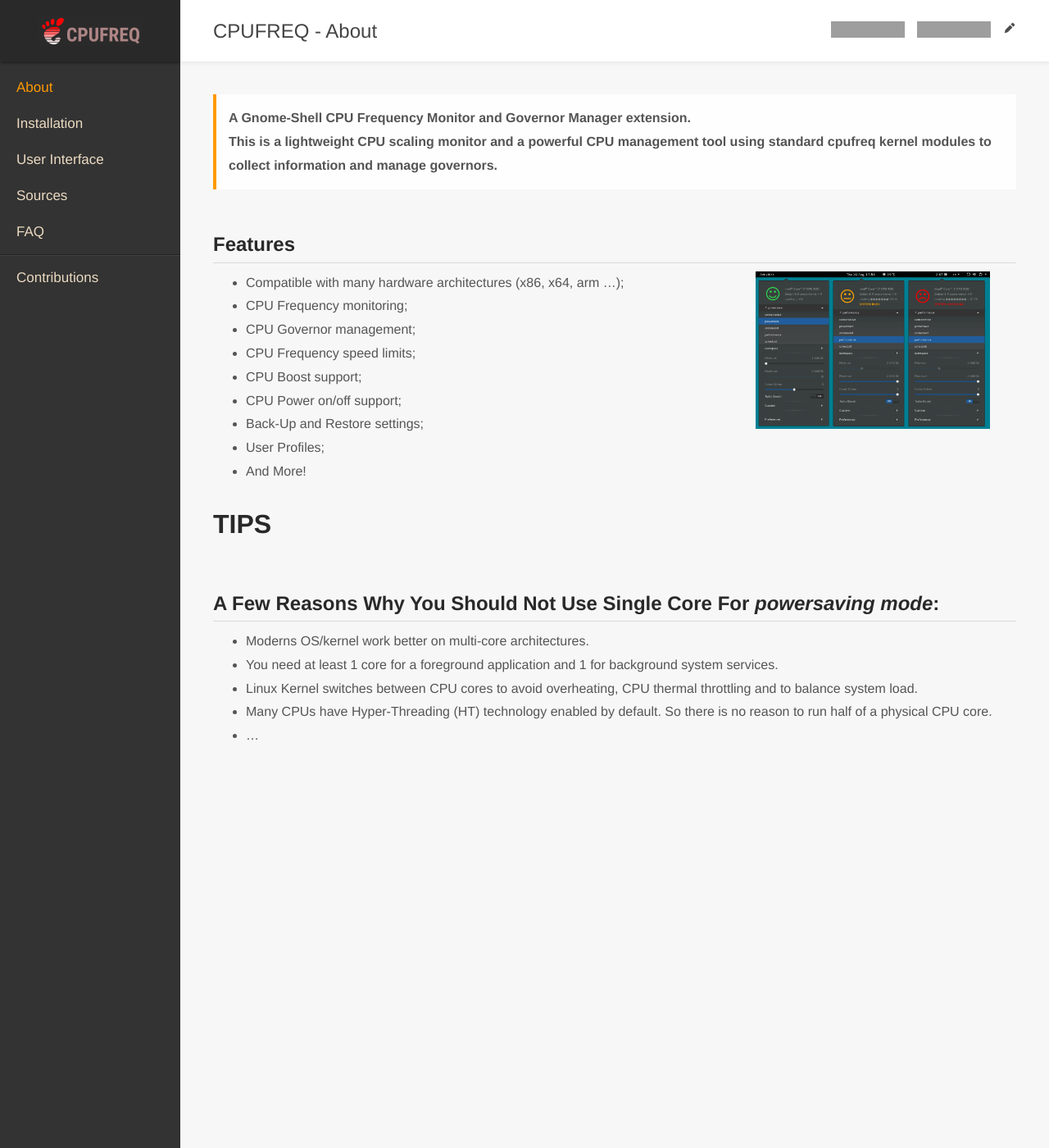
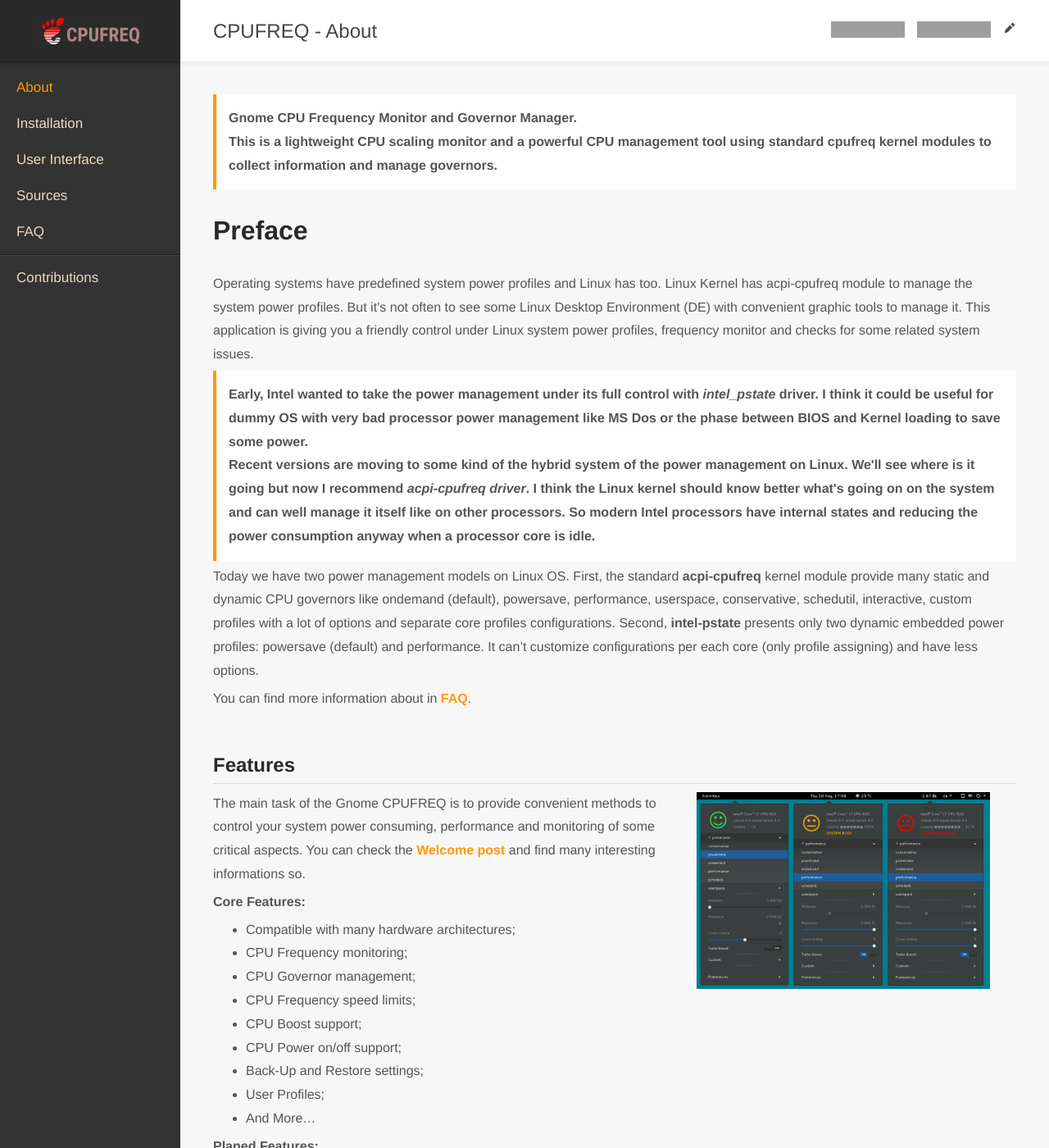
Before and after one commit to konkor/cpufreq, a Jekyll site: the page built from docs/about.md, in a window 1280 px wide and 1400 px high. Shown: the whole window at 82% size. Built offline with Jekyll 4.4.1, drawn with Linux system fonts in a browser that asks for light colours; some of the changed text lies outside the part shown; grey boxes are pictures that could not be loaded.

Commit message:
Add about page info

```diff
--- a/docs/about.md
+++ b/docs/about.md
@@ -1,13 +1,26 @@
 ---
 title: About
 permalink: /about/
-description: A Gnome-Shell CPU Frequency Monitor and Governor Manager extension. <br />This is a lightweight CPU scaling monitor and a powerful CPU management tool using standard cpufreq kernel modules to collect information and manage governors.
+description: Gnome CPU Frequency Monitor and Governor Manager.<br>This is a lightweight CPU scaling monitor and a powerful CPU management tool using standard cpufreq kernel modules to collect information and manage governors.
 ---
 
+# Preface
+
+Operating systems have predefined system power profiles and Linux has too. Linux Kernel has acpi-cpufreq module to manage the system power profiles. But it's not often to see some Linux Desktop Environment (DE) with convenient graphic tools to manage it. This application is giving you a friendly control under Linux system power profiles, frequency monitor and checks for some related system issues.
+
+<p class="description">Early, Intel wanted to take the power management under its full control with <i>intel_pstate</i> driver. I think it could be useful for dummy OS with very bad processor power management like MS Dos or the phase between BIOS and Kernel loading to save some power.<br>Recent versions are moving to some kind of the hybrid system of the power management on Linux. We'll see where is it going but now I recommend <i>acpi-cpufreq driver</i>. I think the Linux kernel should know better what's going on on the system and can well manage it itself like on other processors. So modern Intel processors have internal states and reducing the power consumption anyway when a processor core is idle.</p>
+
+Today we have two power management models on Linux OS. First, the standard **acpi-cpufreq** kernel module provide many static and dynamic CPU governors like ondemand (default), powersave, performance, userspace, conservative, schedutil, interactive, custom profiles with a lot of options and separate core profiles configurations. Second, **intel-pstate** presents only two dynamic embedded power profiles: powersave (default) and performance. It can't customize configurations per each core (only profile assigning) and have less options.
+
+You can find more information about in [FAQ](/cpufreq/faq).
+
 ## Features
-<img alt="screenshot" src="{{ "/assets/images/screenshot.png" | relative_url }}" align="right" height="192" style="margin:0 32px">
+<img alt="screenshot" src="{{ "/assets/images/screenshot.png" | relative_url }}" align="right" height="240" style="margin:0 32px">
 
-* Compatible with many hardware architectures (x86, x64, arm ...);
+The main task of the Gnome CPUFREQ is to provide convenient methods to control your system power consuming, performance and monitoring of some critical aspects. You can check the [Welcome post](/cpufreq/news/2018-02-26-hello-world/) and find many interesting informations so.
+
+**Core Features:**
+* Compatible with many hardware architectures;
 * CPU Frequency monitoring;
 * CPU Governor management;
 * CPU Frequency speed limits;
@@ -15,12 +28,9 @@ description: A Gnome-Shell CPU Frequency Monitor and Governor Manager extension.
 * CPU Power on/off support;
 * Back-Up and Restore settings;
 * User Profiles;
-* And More!
+* And More...
 
-# TIPS
-## A Few Reasons Why You Should Not Use Single Core For _powersaving mode_:
-* Moderns OS/kernel work better on multi-core architectures.
-* You need at least 1 core for a foreground application and 1 for background system services.
-* Linux Kernel switches between CPU cores to avoid overheating, CPU thermal throttling and to balance system load.
-* Many CPUs have Hyper-Threading (HT) technology enabled by default. So there is no reason to run half of a physical CPU core.
-* ...
+**Planed Features:**
+* to make GTK version of the extension as a standalone application. It makes possible to use this functionality on any Linux desktop environment including next Gnome Shell 4 version.
+* to enhance control on acpi-cpufreq governor profiles like scaling factors, latencies to make possible creating of the custom modified governors/profiles.
+* to improve functionality and the documentation.
```
Also changed, not shown: docs/faq.md (+6 -0 lines), docs/index.md (+1 -1 lines).
